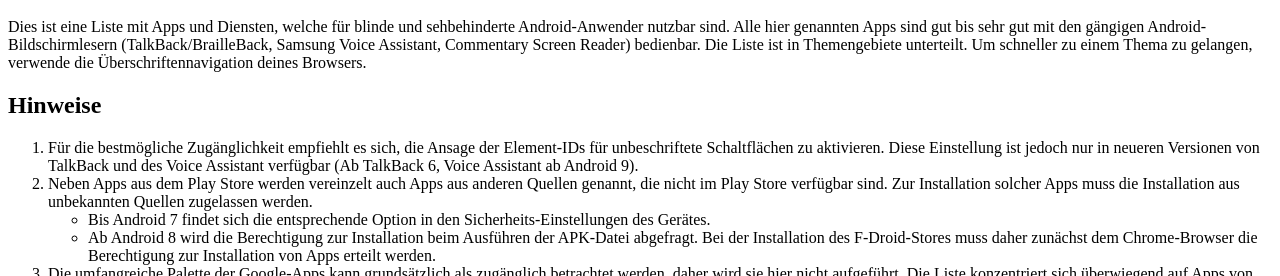
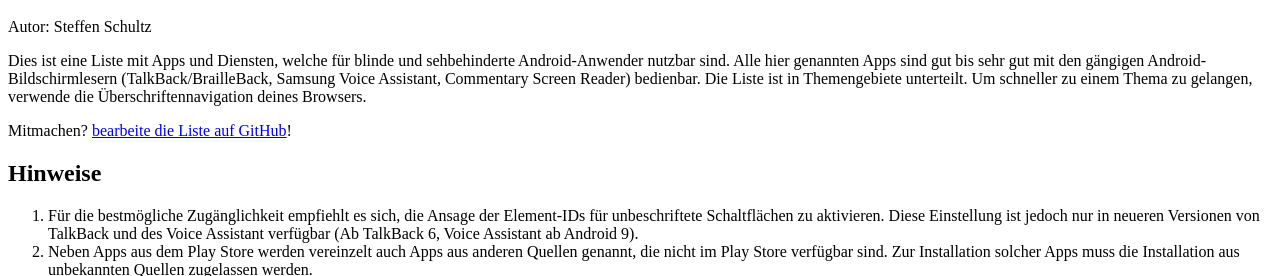
Before and after one commit to schulle4u/schulle4u.github.io, a plain HTML site: page android-apps/index.html in a window 1280 px wide. Shown: the part 48-324 px from the top of the page. Drawn offline with Linux system fonts and the light colour scheme.

Commit message:
Update index.html

```diff
--- a/android-apps/index.html
+++ b/android-apps/index.html
@@ -15,7 +15,9 @@ td, h1, h2, h3, h4, h5, p, ul, ol, li {
   </head>
   <body>
     <h1 id="fur-blinde-und-sehbehinderte-zugangliche-android-apps">Für Blinde und Sehbehinderte zugängliche Android-Apps</h1>
+    <p>Autor: Steffen Schultz</p>
     <p>Dies ist eine Liste mit Apps und Diensten, welche für blinde und sehbehinderte Android-Anwender nutzbar sind. Alle hier genannten Apps sind gut bis sehr gut mit den gängigen Android-Bildschirmlesern (TalkBack/BrailleBack, Samsung Voice Assistant, Commentary Screen Reader) bedienbar. Die Liste ist in Themengebiete unterteilt. Um schneller zu einem Thema zu gelangen, verwende die Überschriftennavigation deines Browsers.</p>
+    <p>Mitmachen? <a href="https://github.com/schulle4u/awesome-android-accessibility">bearbeite die Liste auf GitHub</a>!</p>
     <h2 id="hinweise">Hinweise</h2>
     <ol>
       <li>Für die bestmögliche Zugänglichkeit empfiehlt es sich, die Ansage der Element-IDs für unbeschriftete Schaltflächen zu aktivieren. Diese Einstellung ist jedoch nur in neueren Versionen von TalkBack und des Voice Assistant verfügbar (Ab TalkBack 6, Voice Assistant ab Android 9).</li>
```
